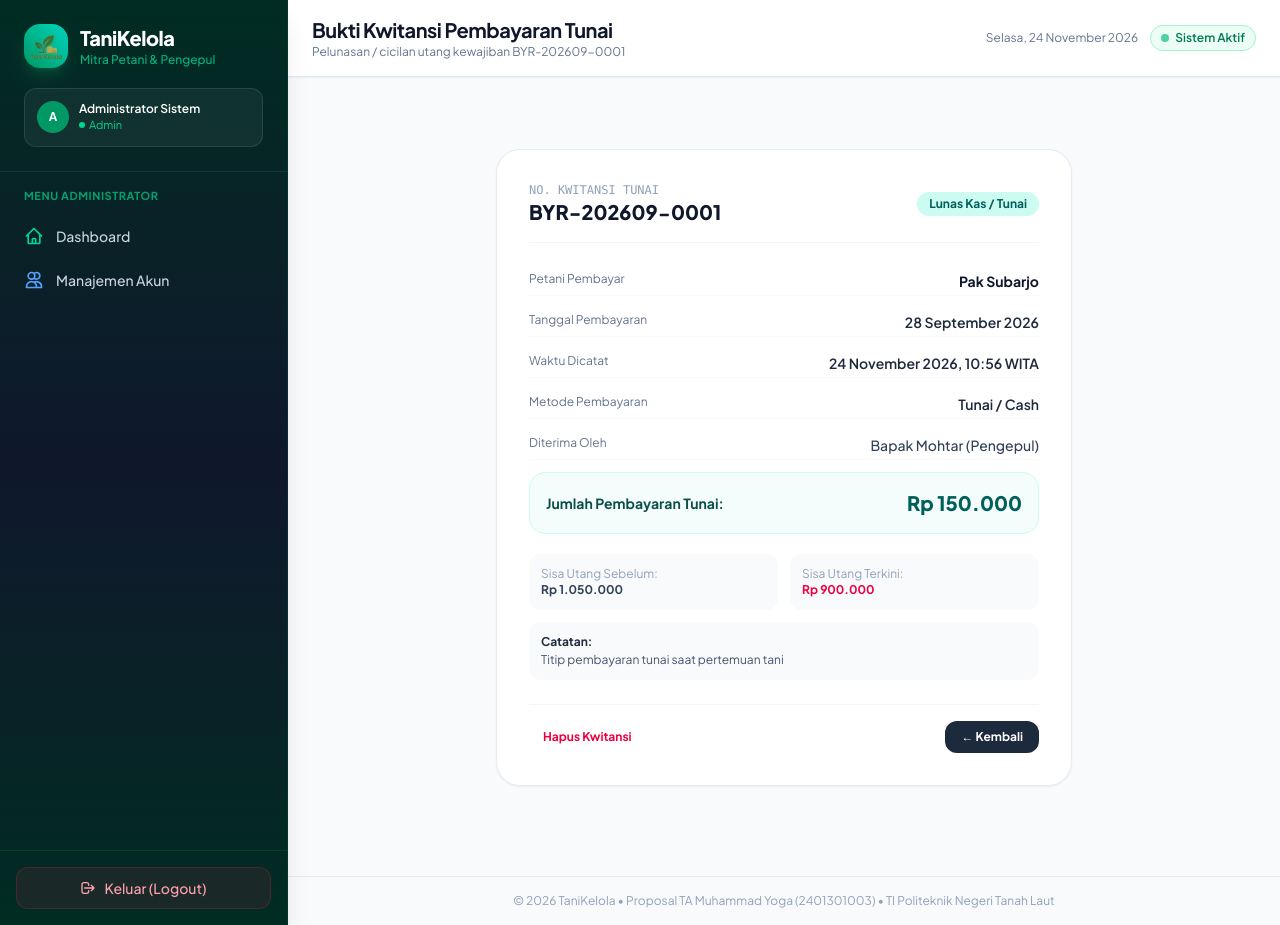
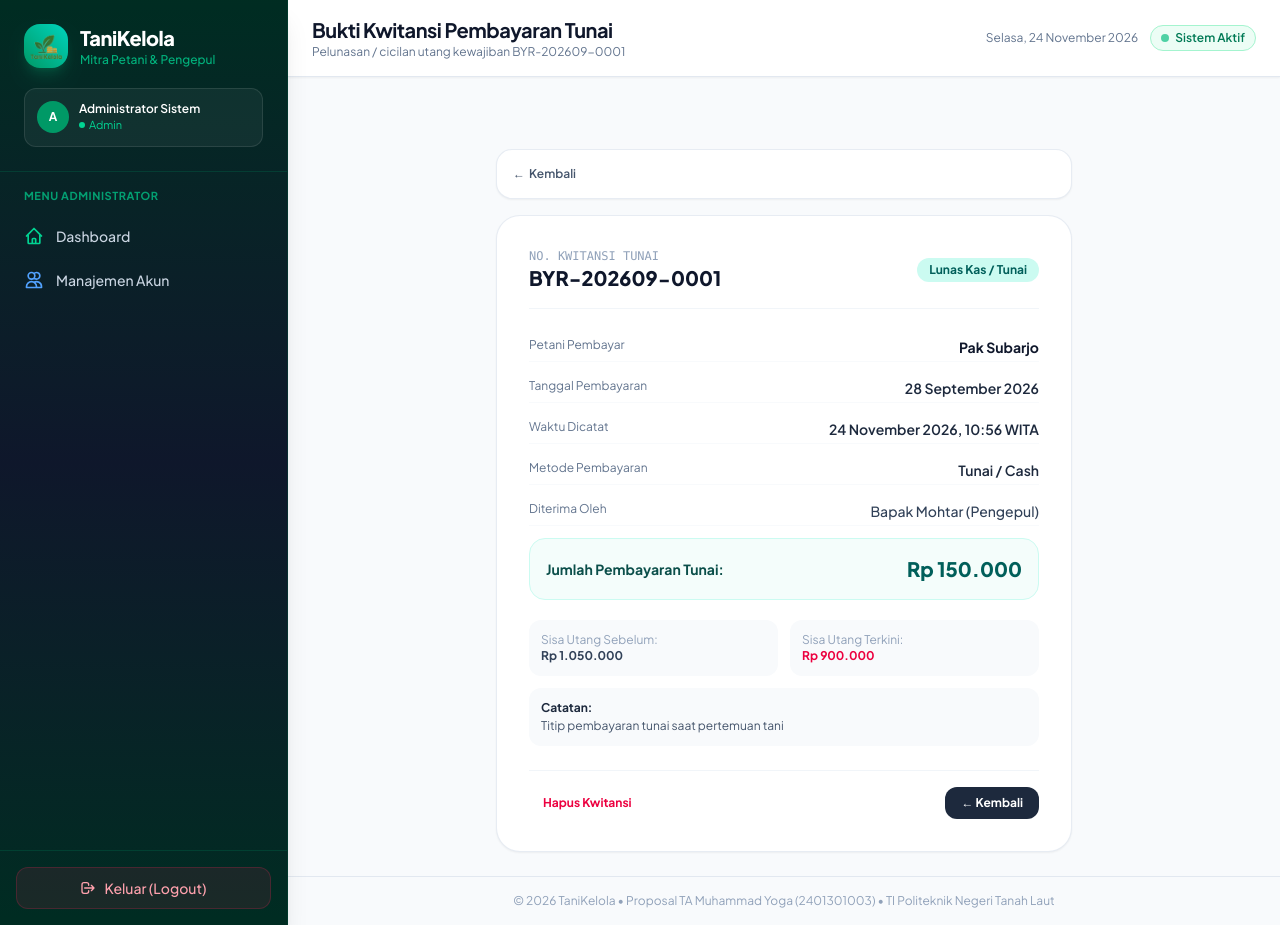
Before and after one commit to muhamadyoga111new-sketch/TaniKelola, a Laravel app: page /pengepul/pembayaran/1 in a window 1280 px wide. Run offline with Laravel 12, Linux system fonts and the light colour scheme; a user stored in the database is signed in; data comes from the database, SQL or seed files in the repository; style sheets or scripts are compiled from the project's sources.

Commit message:
Detail pembayaran: tombol Kembali juga di atas, bukan hanya di bawah

```diff
--- a/resources/views/pengepul/pembayaran/show.blade.php
+++ b/resources/views/pengepul/pembayaran/show.blade.php
@@ -15,7 +15,13 @@
         $backUrl = $previousUrl;
     }
 @endphp
-<div class="max-w-xl mx-auto">
+<div class="max-w-xl mx-auto space-y-4">
+    <div class="bg-white p-4 rounded-2xl border border-slate-200/80 shadow-xs">
+        <a href="{{ $backUrl }}" class="text-xs font-semibold text-slate-600 hover:text-slate-900 flex items-center space-x-1">
+            <span>&larr;</span>
+            <span>Kembali</span>
+        </a>
+    </div>
     <div class="bg-white rounded-3xl border border-slate-200/80 shadow-xs p-6 sm:p-8 space-y-6">
 
         <div class="flex items-center justify-between border-b border-slate-100 pb-4">
```
